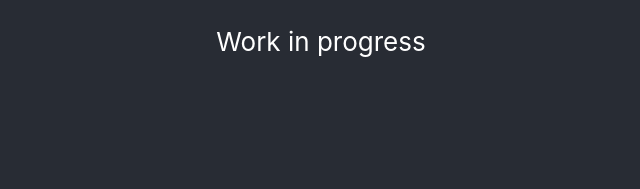
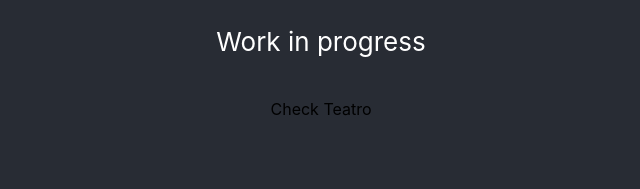
Before and after one commit to VicenteAparicio/vicenteapi, a React (Create React App) app: page /vicenteapi/Teatro in a window 1280 px wide. Before the commit this address had no page. Shown: the top 189 px of the page, without its empty margins (319-959 px from the left). Built offline with nearby package versions, Linux system fonts and the light colour scheme.

Commit message:
Add Theatre

```diff
--- a/src/App.tsx
+++ b/src/App.tsx
@@ -3,6 +3,7 @@ import './App.scss';
 import { Route, Routes } from 'react-router-dom'
 import Header from './components/header/header';
 import Home from './pages/home/home';
+import Theatre from './pages/theatre/theatre';
 
 function App() {
   return (
@@ -10,6 +11,7 @@ function App() {
       <Header />
       <Routes>
         <Route path="/vicenteapi" element={<Home />} />
+        <Route path="/vicenteapi/Teatro" element={<Theatre />} />
       </Routes>
     </div>
   );
--- a/src/pages/home/home.tsx
+++ b/src/pages/home/home.tsx
@@ -1,5 +1,5 @@
 const Home = () => {
-    return <p>Check home</p>
+    return <p>This is home</p>
 }
 
 export default Home;
--- /dev/null
+++ b/src/pages/theatre/theatre.tsx
@@ -0,0 +1,5 @@
+const Theatre = () => {
+    return <p>Check Teatro</p>
+}
+
+export default Theatre;
```
